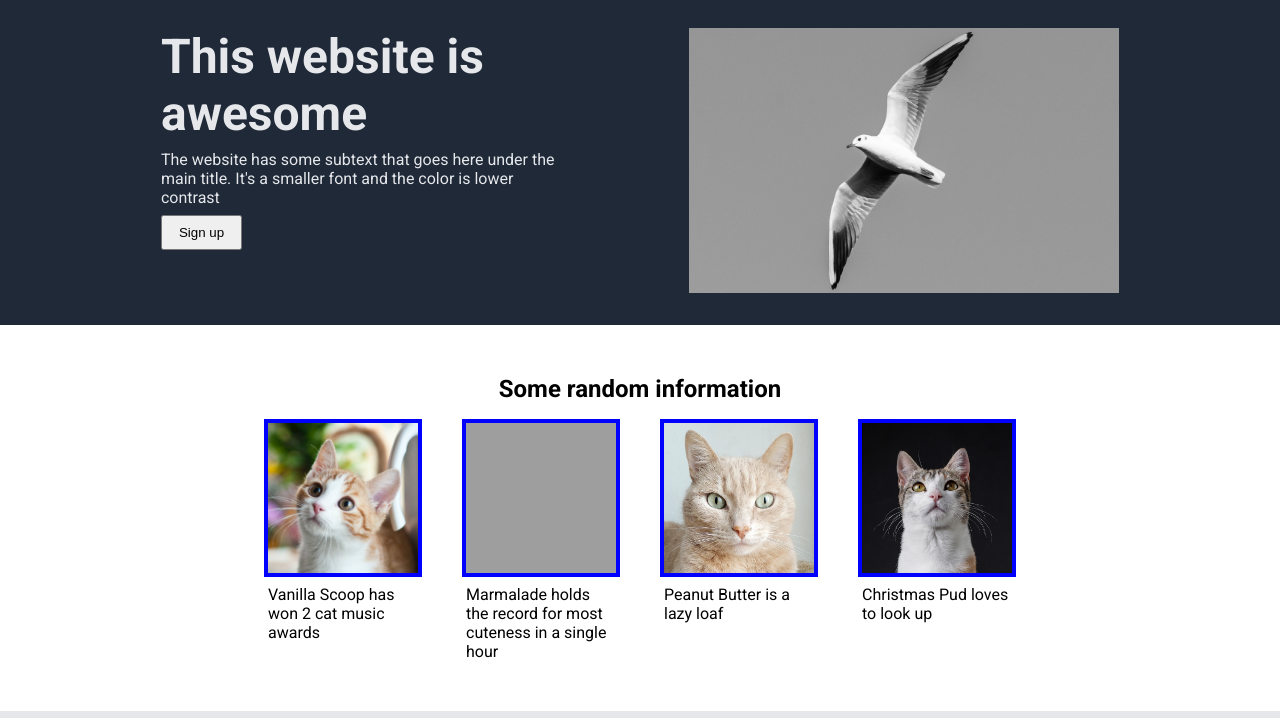
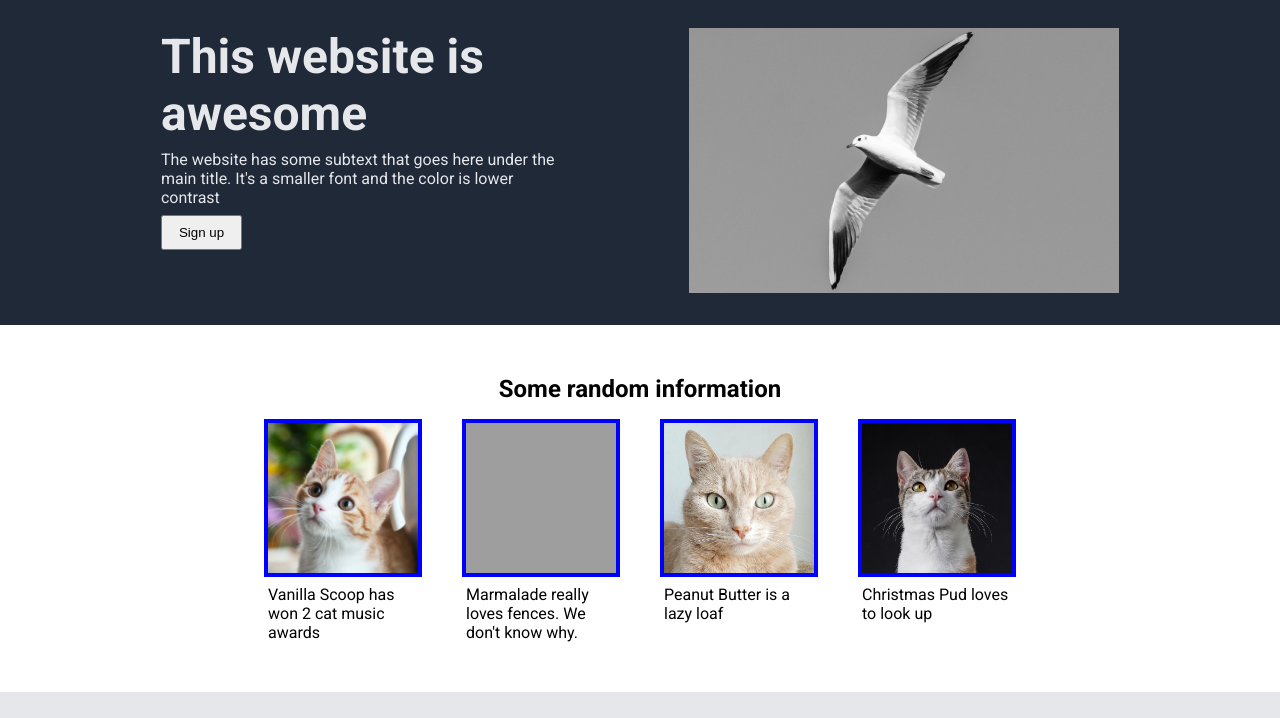
Before and after one commit to MatthewGarner/landing-page, a plain HTML site: page index.html in a window 1280 px wide. Shown: the part 82-800 px from the top of the page. Drawn offline with Linux system fonts and the light colour scheme; grey boxes are pictures that could not be loaded.

Commit message:
Update silly image caption

```diff
--- a/index.html
+++ b/index.html
@@ -39,7 +39,7 @@
             </div>
             <div class="flex-container img-container">
                 <img src="./imgs/Orange Cat Focus Photo.jpg" alt="Photo of a ginger cat with a claw in a chain-link fence">
-                <p>Marmalade holds the record for most cuteness in a single hour</p>
+                <p>Marmalade really loves fences. We don't know why.</p>
             </div>
             <div class="flex-container img-container">
                 <img src="./imgs/Orange Tabby Cat on Knitted Textile.jpg" alt="Close-up of cat on a knitted blanket"">
```
